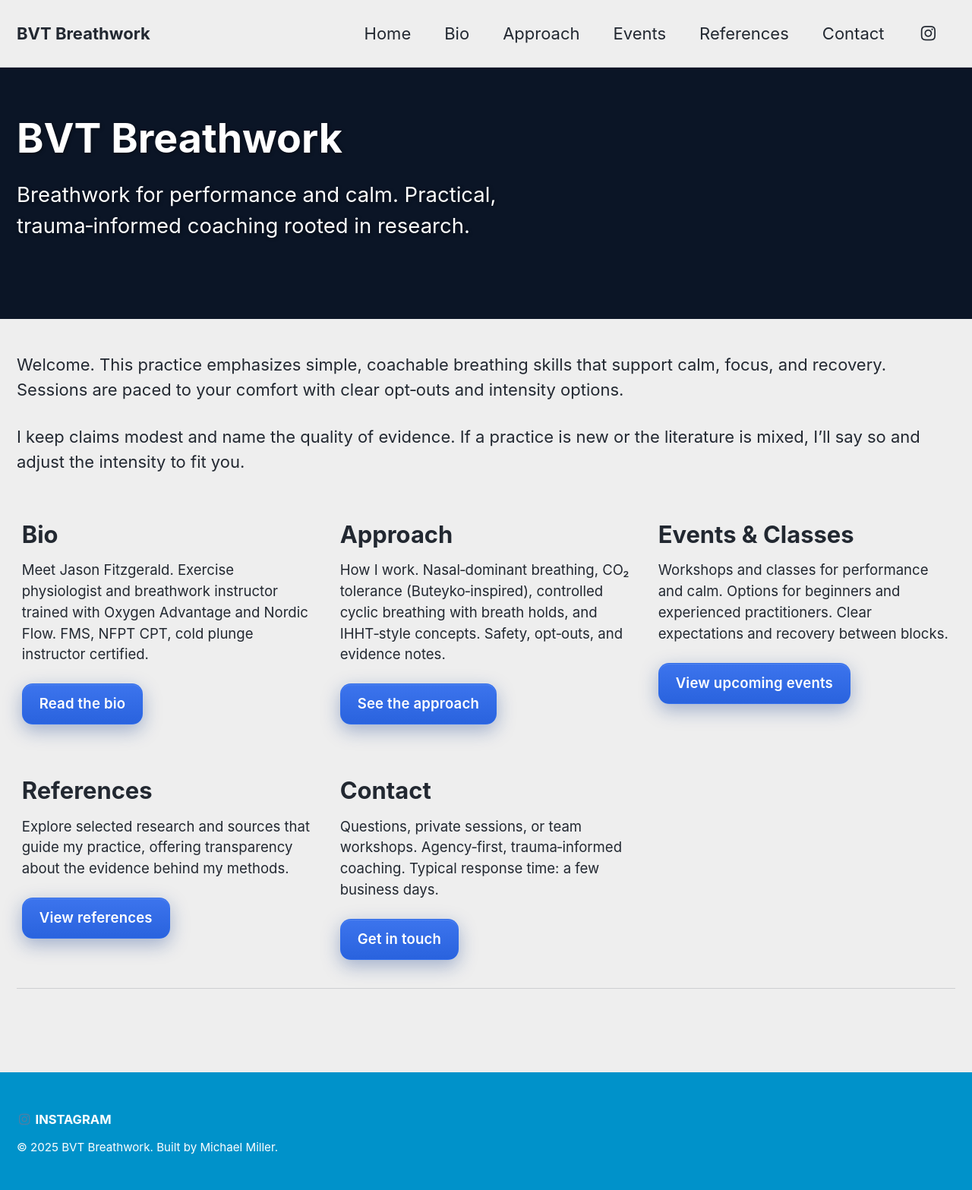
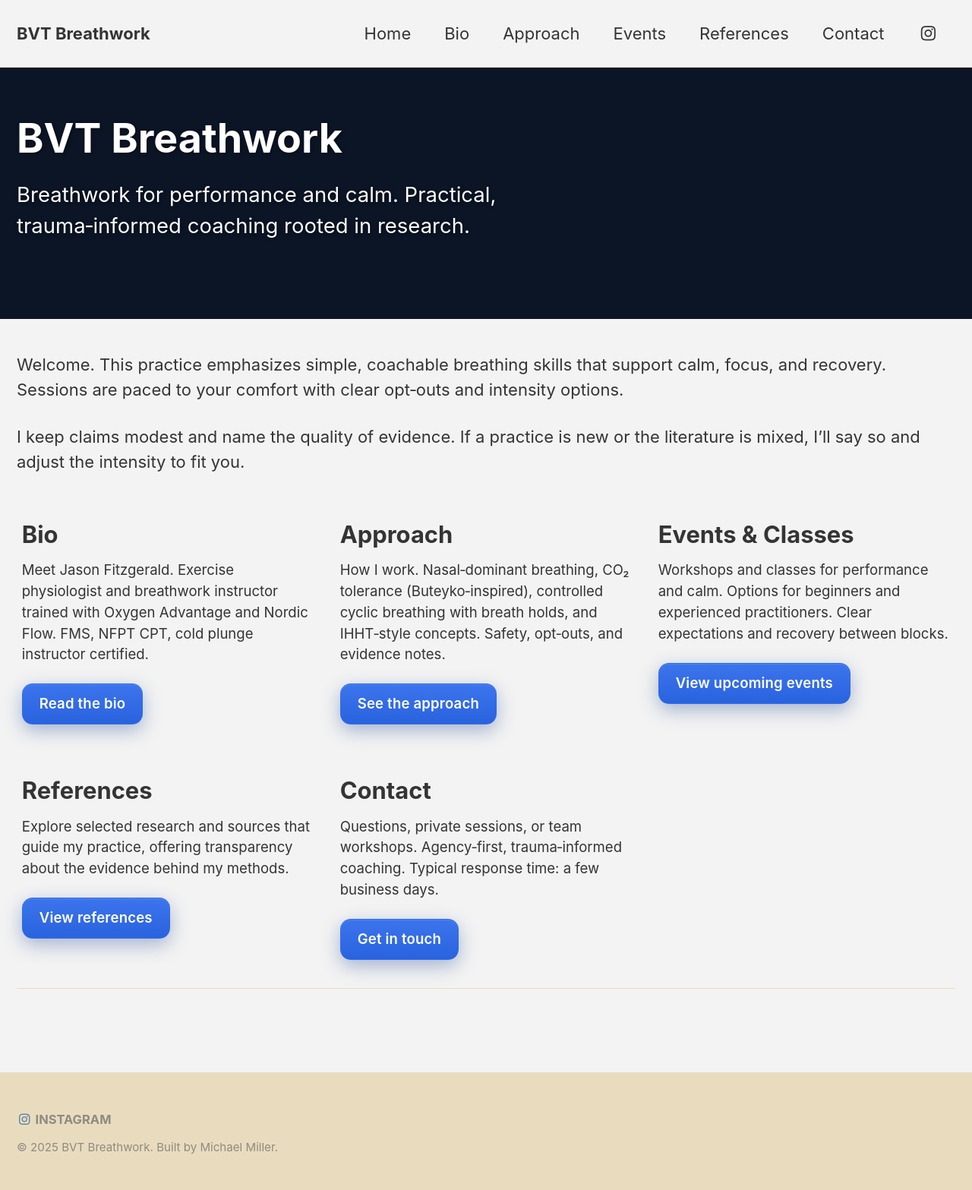
Before and after one commit to millerms/bvt-breathwork, a Jekyll site: the page built from _pages/home.md, in a window 1280 px wide. Shown: the whole page at 76% size. Built offline with Jekyll 4.4.1, drawn with Linux system fonts in a browser that asks for light colours; cached includes are drawn as plain includes.

Commit message:
theme color

```diff
--- a/_config.yml
+++ b/_config.yml
@@ -1,6 +1,6 @@
 # Theme Settings
 remote_theme: "mmistakes/minimal-mistakes@4.27.3"
-minimal_mistakes_skin: "air"
+minimal_mistakes_skin: "dirt"
 
 # Site settings
 title: "BVT Breathwork"
```
